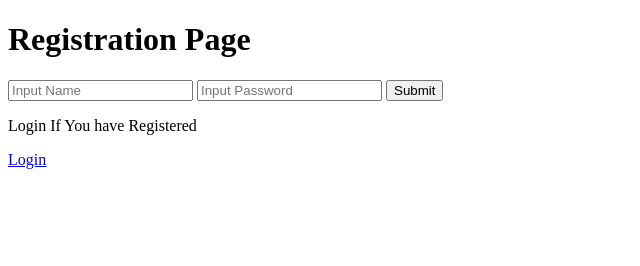
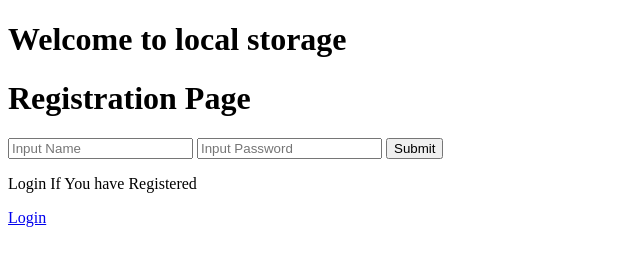
Before and after one commit to GiliKing/localStore, a plain HTML site: page index.html in a window 1280 px wide. Shown: the whole page, without its empty margins (0-640 px from the left). Drawn offline with Linux system fonts and the light colour scheme.

Commit message:
i change a code here

```diff
--- a/index.html
+++ b/index.html
@@ -9,6 +9,7 @@
 <body>
 
     <form>
+        <h1>Welcome to local storage</h1>
         <h1>Registration Page</h1>
         <input type="text" placeholder="Input Name">
         <input type="password" placeholder="Input Password">
```
